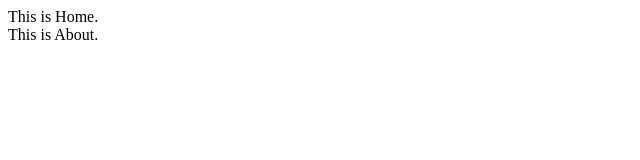
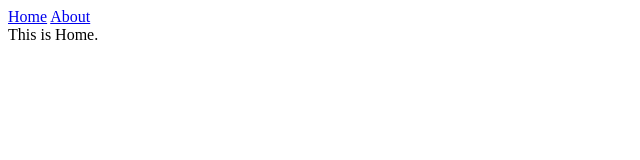
Before and after one commit to kysnrm/svelte-routing-sandbox, a Svelte app: page / in a window 1280 px wide. Shown: the top 160 px of the page, without its empty margins (0-640 px from the left). Built offline with nearby package versions, Linux system fonts and the light colour scheme.

Commit message:
最低限のルーティングを実装

```diff
--- a/src/App.svelte
+++ b/src/App.svelte
@@ -1,9 +1,19 @@
 <script lang="ts">
-  import Home from "./lib/Home.svelte";
-  import About from "./lib/About.svelte";
+  import { Router, Link, Route } from "svelte-routing";
+
+  import Home from "./routes/Home.svelte";
+  import About from "./routes/About.svelte";
+
+  export let url = "";
 </script>
 
-<main>
-  <Home />
-  <About />
-</main>
+<Router {url}>
+  <nav>
+    <Link to="/">Home</Link>
+    <Link to="about">About</Link>
+  </nav>
+  <div>
+    <Route path="/" component={Home} />
+    <Route path="about" component={About} />
+  </div>
+</Router>
```
Also changed, not shown: src/routes/About.svelte (renamed from src/lib/About.svelte), src/routes/Home.svelte (renamed from src/lib/Home.svelte).
